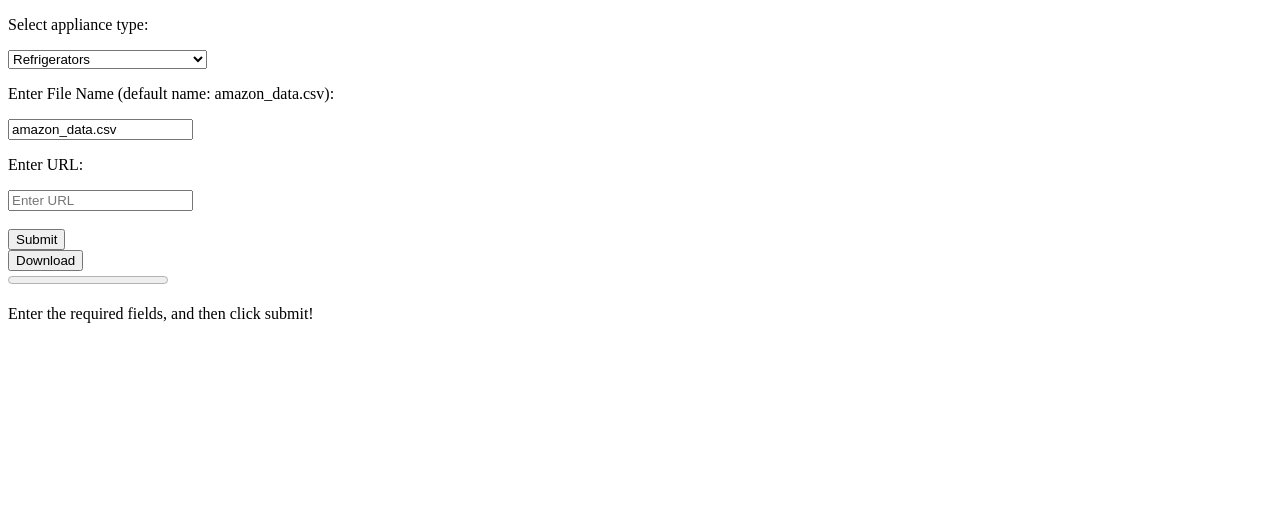
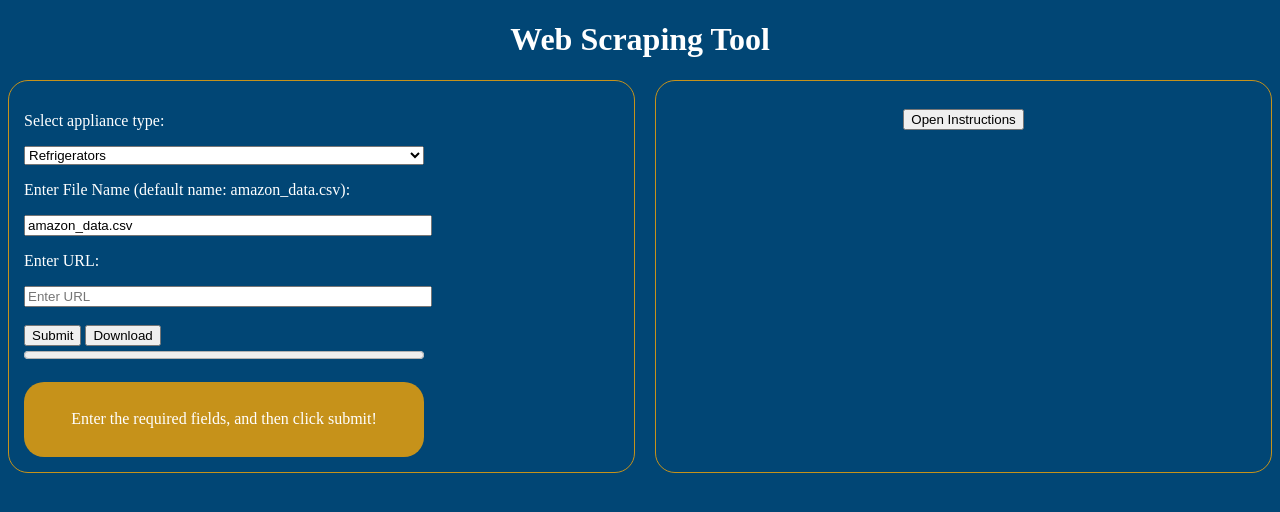
Before and after one commit to MikaPS/WebScraping-Web, a Flask app: page / in a window 1280 px wide. Shown: the top 512 px of the page. Run offline with Flask 3, Linux system fonts and the light colour scheme.

Commit message:
instructions + style

```diff
--- a/WebScraping.py
+++ b/WebScraping.py
@@ -3242,16 +3242,18 @@ data = [
 # The list includes users from:
     # https://github.com/fake-useragent/fake-useragent/blob/master/src/fake_useragent/data/browsers.json
     # https://github.com/THAVASIGTI/pyuser_agent/blob/master/pyuser_agent/store_dump.json
+def set_headers(user_agent):
+    return {
+        'content-type': 'text/html;charset=UTF-8',
+        'Accept-Encoding': 'gzip, deflate, sdch',
+        'Accept-Language': 'en-US,en;q=0.8',
+        'User-Agent': user_agent,
+        'Accept': 'text/html,application/xhtml+xml,application/xml;q=0.9,image/webp,*/*;q=0.8',
+    }
+# use 'X-Forwarded-For':'xxx.xxx.x.x' of a CA address
 
 random_user_agent = random.choice(data)
-HEADERS = {
-    'Cache-Control': 'no-cache',
-    'content-type': 'text/html;charset=UTF-8',
-    'Accept-Encoding': 'gzip, deflate, sdch',
-    'Accept-Language': 'en-US,en;q=0.8',
-    'User-Agent': random_user_agent,
-    'Accept': 'text/html,application/xhtml+xml,application/xml;q=0.9,image/webp,*/*;q=0.8',
-}
+HEADERS = set_headers(random_user_agent)
 
 # Removes characters in non recognizable fonts and commas (because that signifies new cell in CSV)
 def remove_non_ascii(text):
@@ -3266,9 +3268,9 @@ def remove_non_ascii(text):
 def get_num_from_str(s):
     num_str = ""
     for i in s:
-        if i.isdigit() or i == '.':
+        if ((i.isdigit() or i == '.') and i != ",") :
             num_str = num_str + i
-    return remove_non_ascii(num_str)
+    return unidecode(num_str)
 
 def specific_data_from_table(table_data, val1, val2):
     if ("Chipset Brand" not in val1) and ("Processor Brand" not in val1) and ("Brand" in val1):
@@ -3330,7 +3332,6 @@ def for_sale_in_ca(item_convert_to_html):
         # Error messages have many variations, but most of them start with "This item cannot be delivered..."
         # Checking if the error starts with the word "This" to make sure it's a delivery error
         if item_ca.text.strip()[0:4] == "This":
-            print("error is starting with this, setting item_ca to no: ", item_ca.text.strip())
             item_ca = "No"
         else:
             item_ca = "Yes"
@@ -3424,15 +3425,7 @@ def handle_csv(URL, item_appliance, count_products, isFirstAttempt, has_headers)
     # Use a "User Agent" so the computer would register as a human
     # Added a Python library that creates a random user agent everytime the program runs, stimulating different devices each time
     random_user_agent = random.choice(data)
-    HEADERS = {
-        'Cache-Control': 'no-cache',
-        'Pragma': 'no-cache',
-        'content-type': 'text/html;charset=UTF-8',
-        'Accept-Encoding': 'gzip, deflate, sdch',
-        'Accept-Language': 'en-US,en;q=0.8',
-        'User-Agent': random_user_agent,
-        'Accept': 'text/html,application/xhtml+xml,application/xml;q=0.9,image/webp,*/*;q=0.8',
-    }
+    HEADERS = set_headers(random_user_agent)
 
     session.headers.update(HEADERS)
     # Wants to switch the connection every 5 products:
@@ -3442,15 +3435,8 @@ def handle_csv(URL, item_appliance, count_products, isFirstAttempt, has_headers)
         random_user_agent = random.choice(data)
         count_products = 0
         # Headers for request
-        HEADERS = {
-            'content-type': 'text/html;charset=UTF-8',
-            'Accept-Encoding': 'gzip, deflate, sdch',
-            'Accept-Language': 'en-US,en;q=0.8',
-            'User-Agent': random_user_agent,
-            'Accept': 'text/html,application/xhtml+xml,application/xml;q=0.9,image/webp,*/*;q=0.8',
-        }
+        HEADERS = set_headers(random_user_agent)
         session.headers.update(HEADERS)
-
 
     # Getting data from the item's page in Bytes
     item_webpage = session.get(URL, allow_redirects=True)
--- a/templates/index.html
+++ b/templates/index.html
@@ -7,9 +7,12 @@
     <title>Web Scraping</title>
 </head>
 
-<body>
+<body style="color:white;background-color:#014675;">
+    <h1 style="text-align: center;">Web Scraping Tool</h1>
+    <div style="display: flex;">
+        <div style="flex: 0.9; padding: 15px; border: 1px solid #c6921a; border-radius: 20px;">
             <p> Select appliance type: </p>
-    <select id="appliancetype">
+            <select id="appliancetype" style="width: 400px">
                 <option value="Refrigerators">Refrigerators</option>
                 <option value="Room AC">Room AC</option>
                 <option value="Central AC">Central AC</option>
@@ -37,18 +40,30 @@
                 <option value="Other">Other</option>
             </select>
             <p> Enter File Name (default name: amazon_data.csv): </p>
-    <input type="text" id="filenamebox" placeholder="amazon_data.csv">
+            <input type="text" id="filenamebox" placeholder="amazon_data.csv" style="width: 400px">
             <p> Enter URL: </p>
-    <input type="text" id="urlbox" placeholder="Enter URL">
+            <input type="text" id="urlbox" placeholder="Enter URL" style="width: 400px">
             <br> <br>
             <button onclick="clickedSumbitButton()">Submit</button>
-    <br>
             <button onclick="clickedDownloadButton()">Download</button>
             <br>
-    <progress id="progressbar" value="0" max="100"></progress>
+            <progress id="progressbar" value="0" max="200" style="width: 400px"></progress>
+            <br> <br> <!-- <p id="helpmessage">Enter the required fields, and then click submit!</p> -->
+            <div id="helpmessage"
+                style="width: 400px;height: 75px; background-color: #c6921a; border-radius: 20px; align-items: center; justify-content: center; display: flex;"
+                class="instructions_area">Enter the required fields, and then click submit!
+            </div>
+        </div>
+        <div style="margin-left: 20px;"> </div>
+        <div
+            style="flex: 0.9; padding: 10px; border: 1px solid #c6921a; border-radius: 20px; align-items: center; justify-content: flex-start; display: flex; flex-direction: column;">
+            <!-- Instructions -->
             <br>
-    <p id="helpmessage">Enter the required fields, and then click submit!</p>
-
+            <button onclick=" clickedInstructionsButton()" id="instructions_button" style="display: flex;">Open
+                Instructions</button>
+            <p id="instructions_text"></p>
+        </div>
+    </div>
     <script>
         let has_headers = 0;
         let isDone = false;
@@ -83,7 +98,7 @@
                         isValid = false;
                         progress.value = 0;
                     } if (isValid) {
-                        helpMessage.textContent = "Finished running. Please enter another URL or quit"
+                        helpMessage.textContent = "Finished running. Please enter another URL or download the file."
                         count_products = parseInt(count);
                         isDone = true;
                         allData += "\n" + filevalues;
@@ -109,7 +124,7 @@
             if (isValid) {
                 if (!isDone) {
                     if (progressValue < progressMax) {
-                        progress.value += 10;
+                        progress.value += 20;
                     } else {
                         progress.value = 0;
                     }
@@ -121,6 +136,38 @@
             timeoutID = setTimeout(moveProgressBar, 1000);
         }
 
+        let isInstructionShown = false;
+        function clickedInstructionsButton() {
+            isInstructionShown = !isInstructionShown;
+            let instructions_button = document.getElementById("instructions_button");
+            let instructions_text = document.getElementById("instructions_text");
+
+            if (isInstructionShown) {
+                instructions_button.textContent = "Close Instructions";
+                instructions_text.innerHTML = "This page helps you get information from Amazon products faster!" + "<div><br>" +
+                    "APPLIANCE TYPE:" + "<div>" +
+                    "Make sure to select the correct appliance type from the selector." + "<div>" +
+                    "Appliance types have shared details (brand, manufacturer, ship from, sold by, ASIN, price)." + "<div>" +
+                    "However, some have additional, specific details. For examples, 'lamps', also have info about the bulb shape, lumens, etc." + "<div><br>" +
+                    "FILE NAME: " + "<div>" +
+                    "- The default name is amazon_data.csv" + "<div>" +
+                    "- Feel free to change it. For example, you can type in 'lamp_research' or 'lamp_research.csv'. All files would be .csv at the end." + "<div><br>" +
+                    "URL: " + "<div>" +
+                    "Copy/paste the full URL (should start with https://)" + "<div><br>" +
+                    "BUTTONS: " + "<div>" +
+                    "- SUBMIT: after entering all the fields, clicking submit would gather all the details from the page and would start a progress bar" + "<div>" +
+                    "- After finishing one link, a message would appear, prompting you to enter another link if needed." + "<div>" +
+                    "- DOWNLOAD - when you're done, click it to receieve the file with all the information." + "<div><br>" +
+                    "* The program runs without a human supervision, and sometimes mistakes could occur, if something seems wrong, make sure to double check the Amazon page.";
+                ;
+            }
+            else {
+                instructions_button.textContent = "Open Instructions";
+                instructions_text.innerHTML = "";
+            }
+
+
+        }
 
 
     </script>
```
Lines whose indentation alone changed are shown as unchanged.
